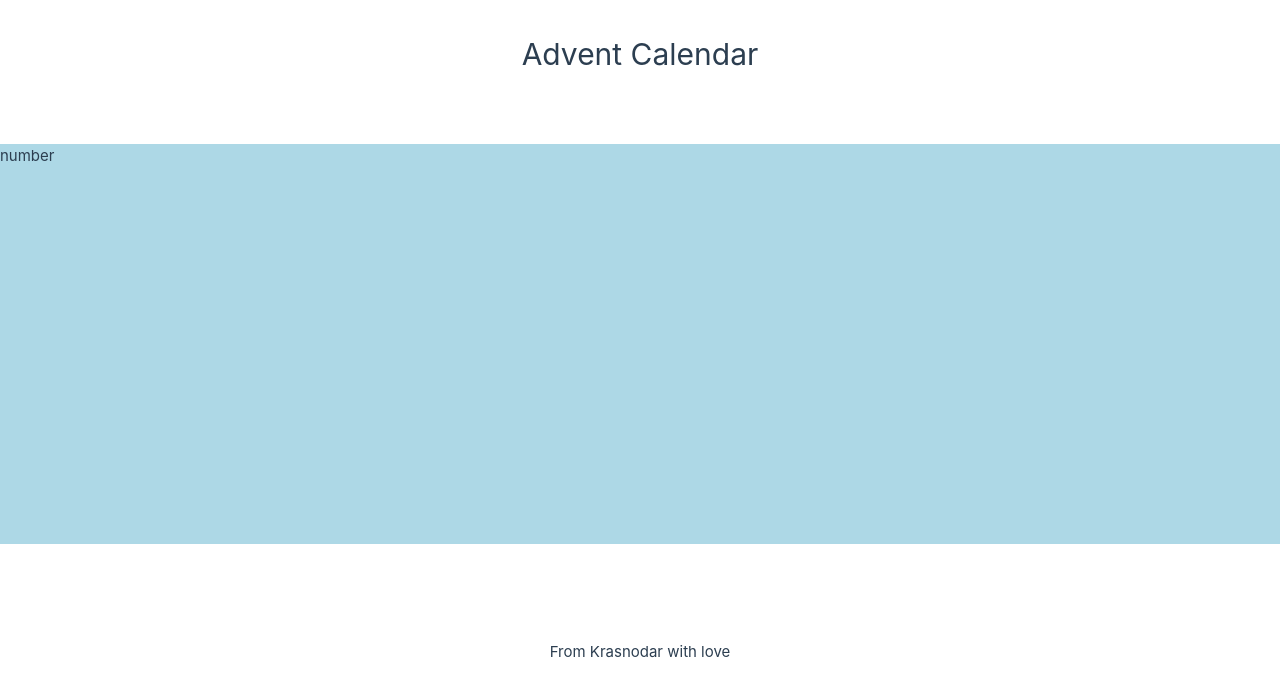
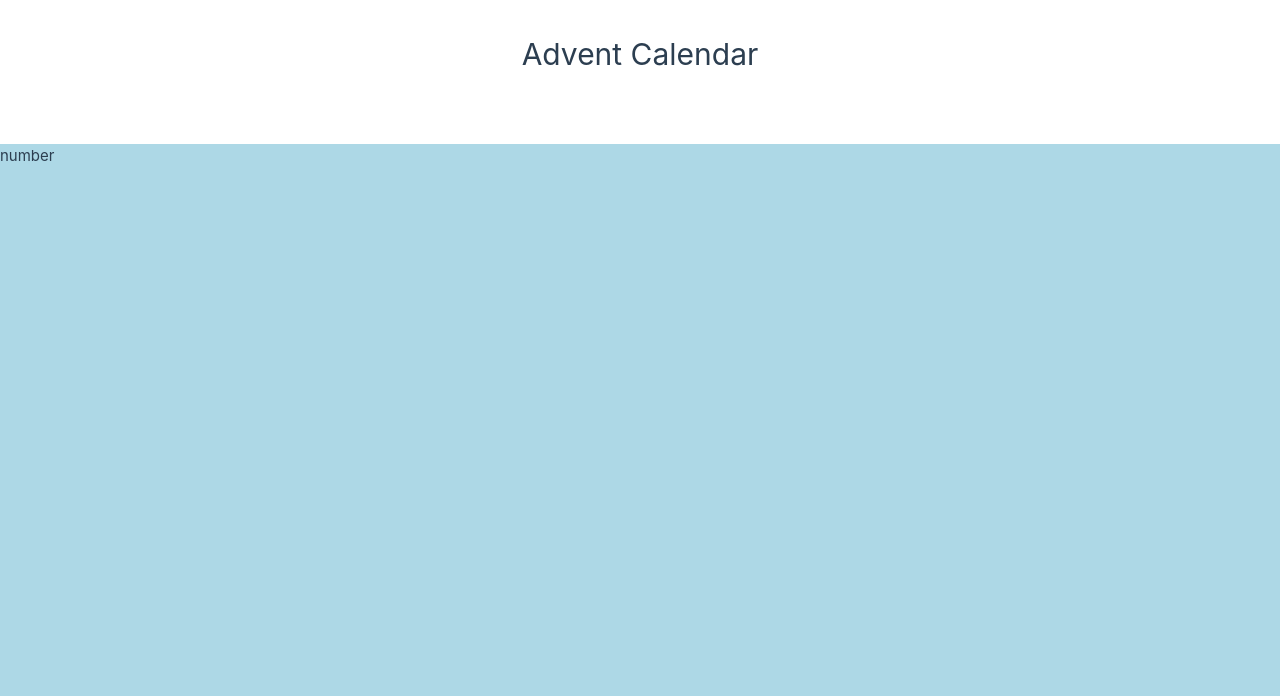
Before and after one commit to nasty23-star/advent-calendar, a Vue app: page / in a window 1280 px wide. Shown: the top 696 px of the page. Built offline with nearby package versions, Linux system fonts and the light colour scheme; the HTML template or start-up script is replaced by a standard one.

Commit message:
Сделала сетку для карточек

```diff
--- a/src/App.vue
+++ b/src/App.vue
@@ -38,6 +38,12 @@ header {
 }
 main {
   background: lightblue;
+  display: grid;
+  grid-template-columns: repeat(6, 1fr);
+  grid-template-rows: repeat(4, 1fr);
+  grid-column-gap: 0.5rem;
+  grid-row-gap: 0.5rem;
+  border-color: darkblue;
 }
 footer {
   display: grid;
```
